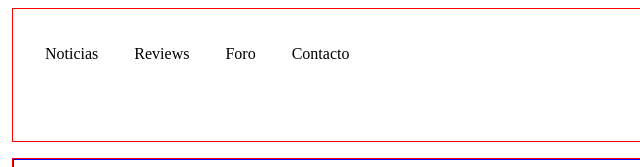
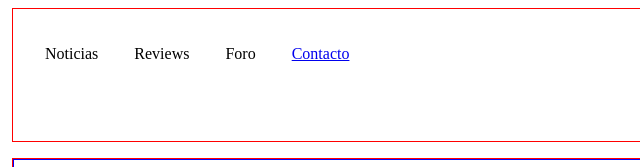
Before and after one commit to dcvallejos/Arcadia-Inn, a website: page contacto.html in a window 1280 px wide. Shown: the top 167 px of the page, 86-726 px from the left. Drawn offline with Linux system fonts and the light colour scheme; a web font is replaced by a local one.

Commit message:
Agregados links
Agregados links a página de Contacto

```diff
--- a/contacto.html
+++ b/contacto.html
@@ -29,7 +29,7 @@
             <li>Noticias</li>
             <li>Reviews</li>
             <li>Foro</li>
-            <li>Contacto</li>
+            <li><a href="./contacto.html">Contacto</a></li>
           </ul>
         </nav>
         <div class="user-ico"><i class="fa-solid fa-user fa-xl"></i></div>
@@ -69,7 +69,7 @@
           <div><a href="#">arcadiainn@outlook.com</a></div>
         </div>
         <div class="links">
-          <a href="#">Contacto</a>
+          <a href="./contacto.html">Contacto</a>
           <a href="#">Unite</a>
           <a href="#">Prensa</a>
         </div>
```
Also changed, not shown: index.html (+2 -2 lines).
